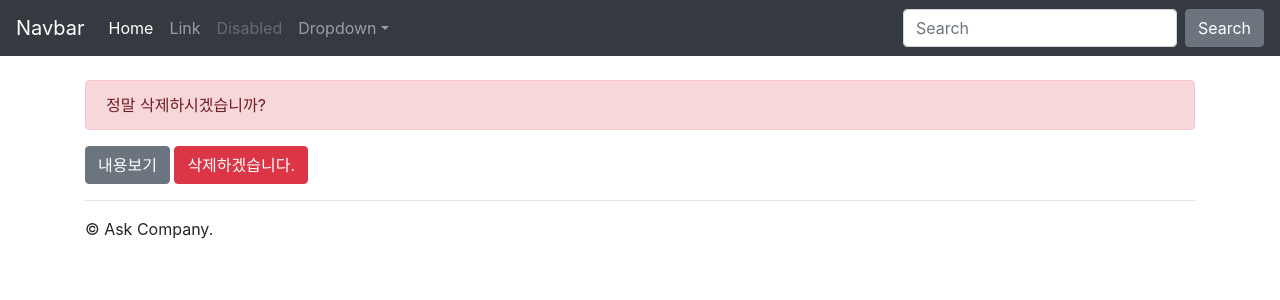
After one commit to ByeonghwiJeong/Django_prac, a Django app: template instagram/templates/instagram/post_confirm_delete.html in a window 1280 px wide. The commit adds this page. Shown: the top 300 px of the page. Run offline with Django 3.2, Linux system fonts and the light colour scheme; the template is opened without the code that fills it, so the values that code supplies are empty; some libraries are stand-ins or nearby versions.

Commit message:
feat	: 포스트 삭제

```diff
--- /dev/null
+++ b/instagram/templates/instagram/post_confirm_delete.html
@@ -0,0 +1,17 @@
+{% extends "instagram/layout.html" %}
+
+{% block content %}
+    <form action="" method="post">
+        {% csrf_token %}
+
+        <div class="alert alert-danger">
+            정말 삭제하시겠습니까?
+        </div>
+
+        <a href="{{ post.get_absolute_url }}" class="btn btn-secondary">
+            내용보기
+        </a>
+        <input type="submit" value="삭제하겠습니다." class="btn btn-danger" />
+
+    </form>
+{% endblock content %}
--- a/instagram/templates/instagram/post_detail.html
+++ b/instagram/templates/instagram/post_detail.html
@@ -20,4 +20,7 @@
     <a href="{% url 'instagram:post_edit' post.pk %}" class="btn btn-info">
         수정
     </a>
+    <a href="{% url 'instagram:post_delete' post.pk %}" class="btn btn-danger">
+        삭제
+    </a>
 {% endblock content %}
--- a/instagram/urls.py
+++ b/instagram/urls.py
@@ -12,6 +12,7 @@ app_name = 'instagram' # URL Reverse에서 namespace역할을 하게 됩니다.
 urlpatterns = [
     path('new/', views.post_new, name='post_new'),
     path('<int:pk>/edit/', views.post_edit, name='post_edit'),
+    path('<int:pk>/delete/', views.post_delete, name='post_delete'),
     path('', views.post_list, name='post_list'),
     path('<int:pk>/', views.post_detail, name='post_detail'),
     # path('archives/<int:year>/', views.archives_year),
```
Also changed, not shown: instagram/views.py (+11 -0 lines).
